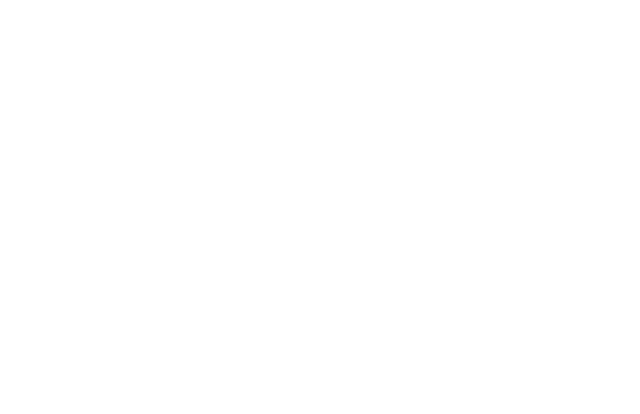
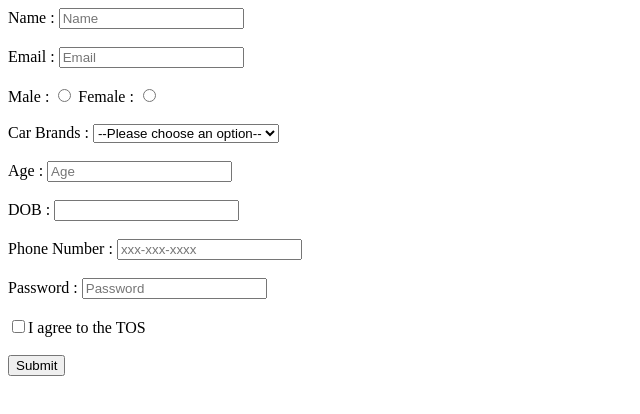
Before and after one commit to acciojob/signup-form-car-Arti2911, a website: page main.html in a window 1280 px wide. Shown: the whole page, without its empty margins (0-640 px from the left). Drawn offline with Linux system fonts and the light colour scheme.

Commit message:
created a submission

```diff
--- a/main.html
+++ b/main.html
@@ -8,6 +8,45 @@
 
 <body>
 	<!-- the entire body must be written by student -->
+	<form  method="post">
+		<label for="name">Name : </label>
+		<input type="text" required id="name" placeholder="Name" /><br><br>
+
+		<label for="email">Email : </label>
+		<input type="email" required id="email" placeholder="Email"/><br><br>
+
+		<label for="gender_m">Male : </label>
+		<input type="radio" required id="gender_m" name="gender"/>
+
+		<label for="gender_f">Female : </label>
+		<input type="radio" required id="gender_f" name="gender"/><br><br>
+
+		<label for="cars">Car Brands : </label>
+		<select id="cars" required>
+			<option>--Please choose an option--</option>
+			<option value="Maruti Suzuki">Maruti Suzuki</option>
+			<option value="Huyndai">Huyndai</option>
+			<option value="Tata Motors">Tata Motors</option>
+			<option value="Mahindra">Mahindra</option>
+		</select><br><br>
+
+		<label for="age">Age : </label>
+		<input type="number" required id="age" placeholder="Age"/><br><br>
+
+		<label for="dob">DOB : </label>
+		<input type+=="date" required id="dob" /><br><br>
+
+		<label for="tel">Phone Number : </label>
+		<input type="tel" required id="tel" placeholder="xxx-xxx-xxxx"/><br><br>
+
+		<label for="password">Password : </label>
+		<input type="password" required id="password" placeholder="Password" /><br><br>
+
+		<input type="checkbox" required id="tos"/><span>I agree to the TOS</span><br><br>
+
+		<input type="submit" />
+
+	</form>
     <script type="text/javascript" src="./script.js">
 </script>
 
```
